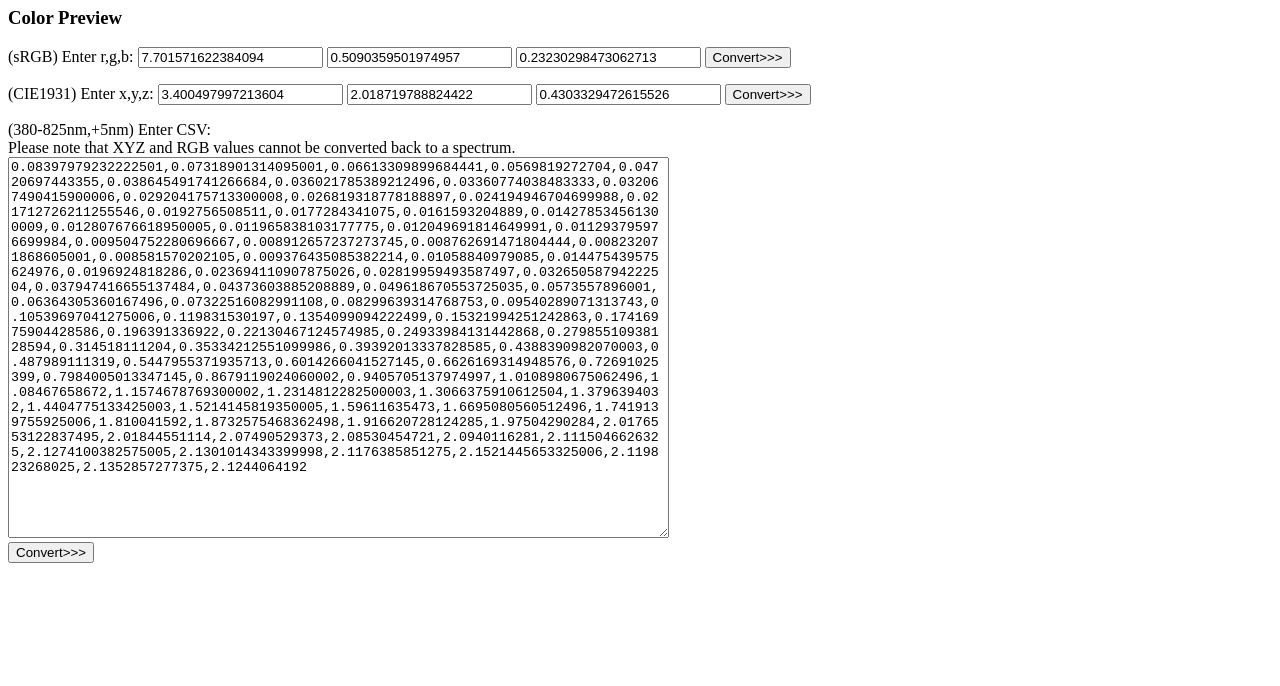
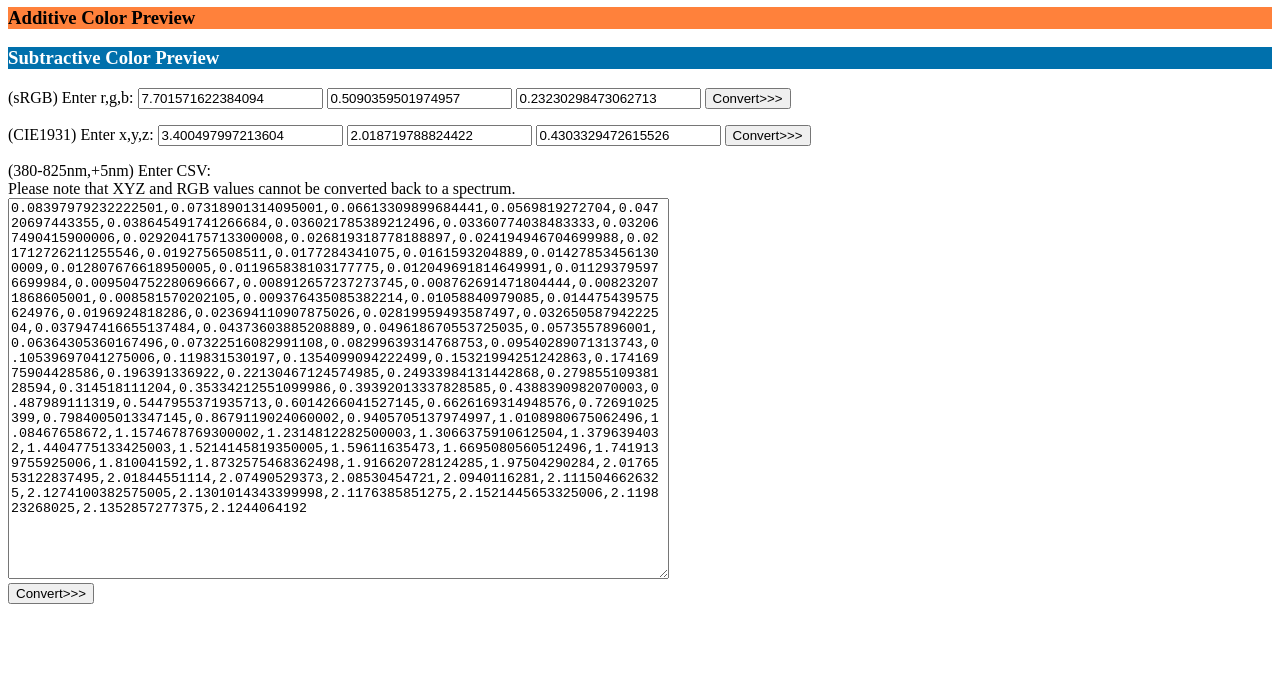
Before and after one commit to boraini/ChemDraw, a plain HTML site: page spectrumtools.html in a window 1280 px wide. Shown: the part 114-800 px from the top of the page. Drawn offline with Linux system fonts and the light colour scheme.

Commit message:
improved spectrumtools

```diff
--- a/spectrumtools.html
+++ b/spectrumtools.html
@@ -8,7 +8,8 @@
 	<body>
     <h3>Note: This page isn't intended for use by the end user. There might be bugs.</h3>
     <h1>ChemDraw Development: Spectrum Tools</h1>
-    <h3>Color Preview</h3>
+    <h3 id="cp">Additive Color Preview</h3>
+    <h3 id="rf">Subtractive Color Preview</h3>
     <p>
       (sRGB) Enter r,g,b:
       <input id="r" type="number">
@@ -138,8 +139,32 @@
 
       function writeForm() {
         for (let [k, v] of forme) v.element.value = v.write(v.state);
+        preview();
       }
 
+      const cp = document.getElementById("cp");
+      const rf = document.getElementById("rf");
+
+      function preview() {
+        const rfrgb = xyz2rgb([1 - form.x.state, 1 - form.y.state, 1 - form.z.state]);
+        if ((form.r.state * 30 + form.g.state * 59 + form.b.state * 11) > 50)
+          cp.style.color = "black";
+        else
+          cp.style.color = "white";
+        cp.style.backgroundColor = "rgb(" +
+          Math.floor(form.r.state * 255) + "," +
+          Math.floor(form.g.state * 255) + "," +
+          Math.floor(form.b.state * 255) + ")";
+
+        if ((rfrgb[0] * 30 + rfrgb[1] * 59 + rfrgb[2] * 11) > 50)
+          rf.style.color = "black";
+        else
+          rf.style.color = "white";
+        rf.style.backgroundColor = "rgb(" +
+          Math.floor(rfrgb[0] * 255) + "," +
+          Math.floor(rfrgb[1] * 255) + "," +
+          Math.floor(rfrgb[2] * 255) + ")";
+      }
       function convxyz() {
         readForm();
         const rgb = xyz2rgb([form.x.state, form.y.state, form.z.state]);
```
